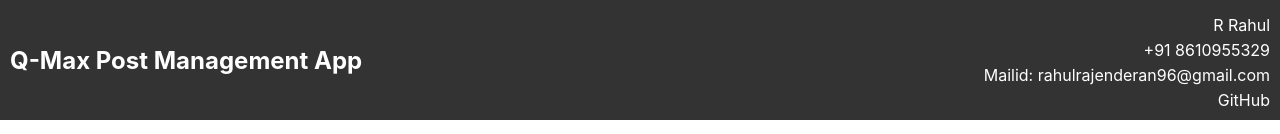
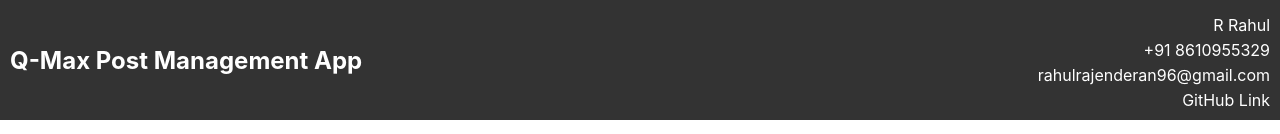
Before and after one commit to Rahul-R-1796/QmaxFE, a React (Create React App) app: page / in a window 1280 px wide. Shown: the top 134 px of the page. Built offline with nearby package versions, Linux system fonts and the light colour scheme; the HTML template or start-up script is replaced by a standard one.

Commit message:
Update Header.js

```diff
--- a/src/components/Header.js
+++ b/src/components/Header.js
@@ -10,9 +10,9 @@ function Header() {
       <div className="contact-info">
         <p>R Rahul</p>
         <p>+91 8610955329</p>
-        <p>Mailid: rahulrajenderan96@gmail.com</p>
+        <p>rahulrajenderan96@gmail.com</p>
         <a href="https://github.com/Rahul-R-1796/QmaxFE.git" target="_blank" rel="noopener noreferrer">
-          GitHub
+          GitHub Link
         </a>
       </div>
     </header>
```
